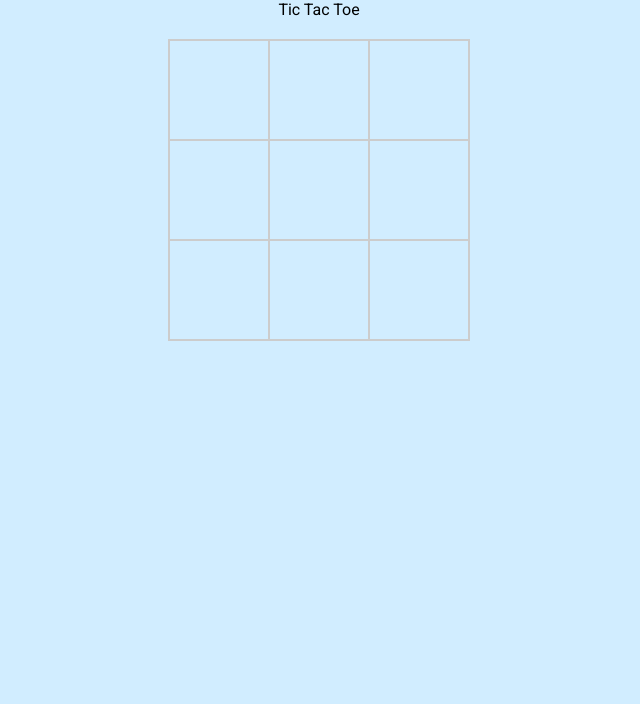
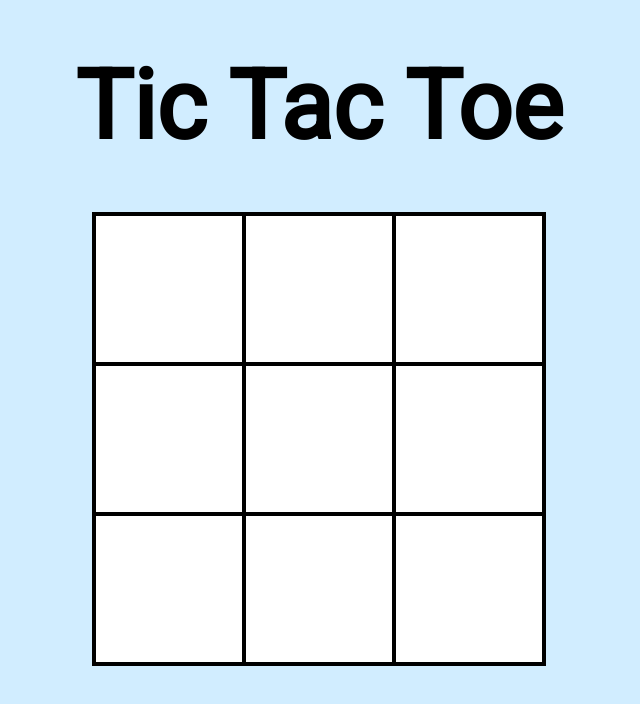
Before and after one commit to callum-laing/tic-tac-toe, a plain HTML site: page index.html in a window 1280 px wide. Shown: the whole page, without its empty margins (321-961 px from the left). Drawn offline with Linux system fonts and the light colour scheme.

Commit message:
added some styling to the page

```diff
--- a/styles.css
+++ b/styles.css
@@ -18,18 +18,22 @@ body {
 }
 
 h1 {
-    margin-bottom: 20px;
+    margin-bottom: 50px;
+    margin-top: 50px;
+    font-size: 6rem;
+    font-weight: 900;
 }
 
 table {
     border-collapse: collapse;
     margin: 0 auto;
+    background-color: white;
 }
 
 td {
-    width: 100px;
-    height: 100px;
-    border: 2px solid #ccc;
+    width: 150px;
+    height: 150px;
+    border: 4px solid black;
     font-size: 48px;
     text-align: center;
     vertical-align: middle;
@@ -37,5 +41,5 @@ td {
 }
 
 td:hover {
-    background-color: #f9f9f9;
+    background-color: lightgrey;
 }
```
